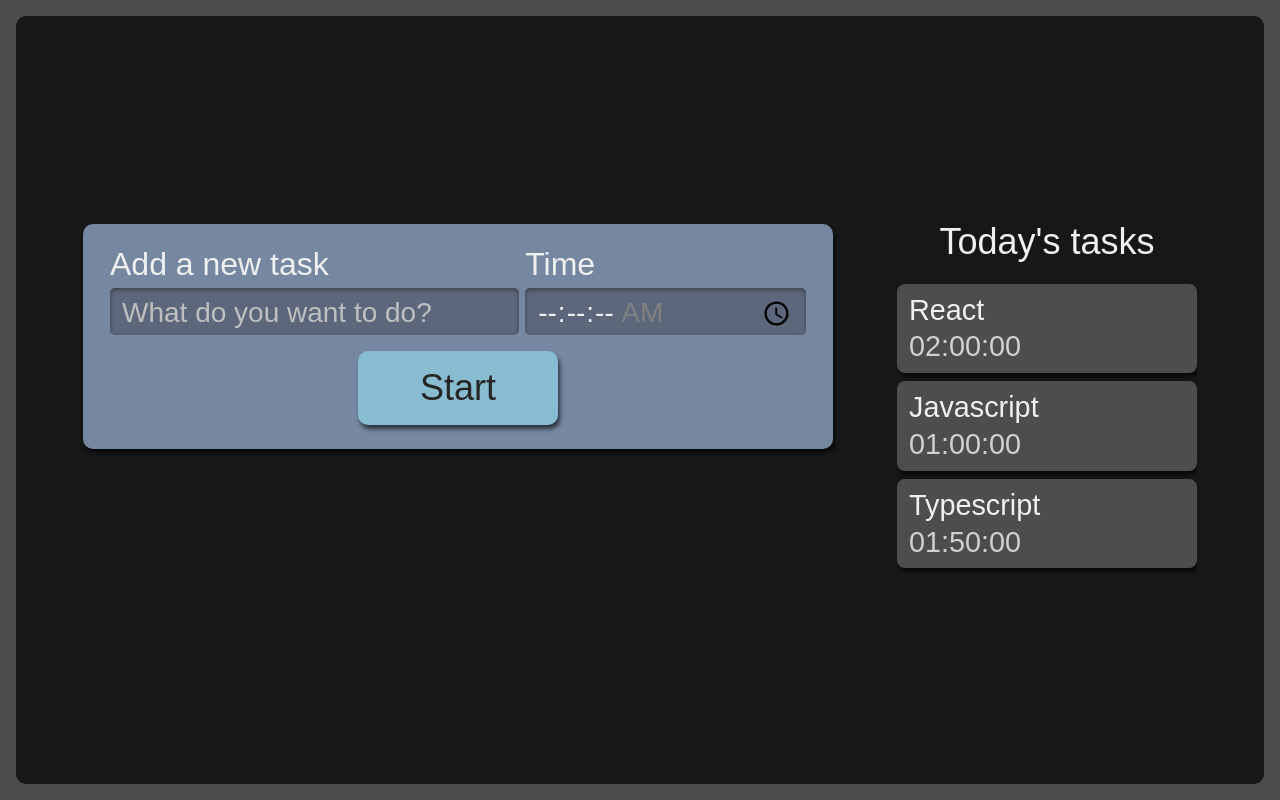
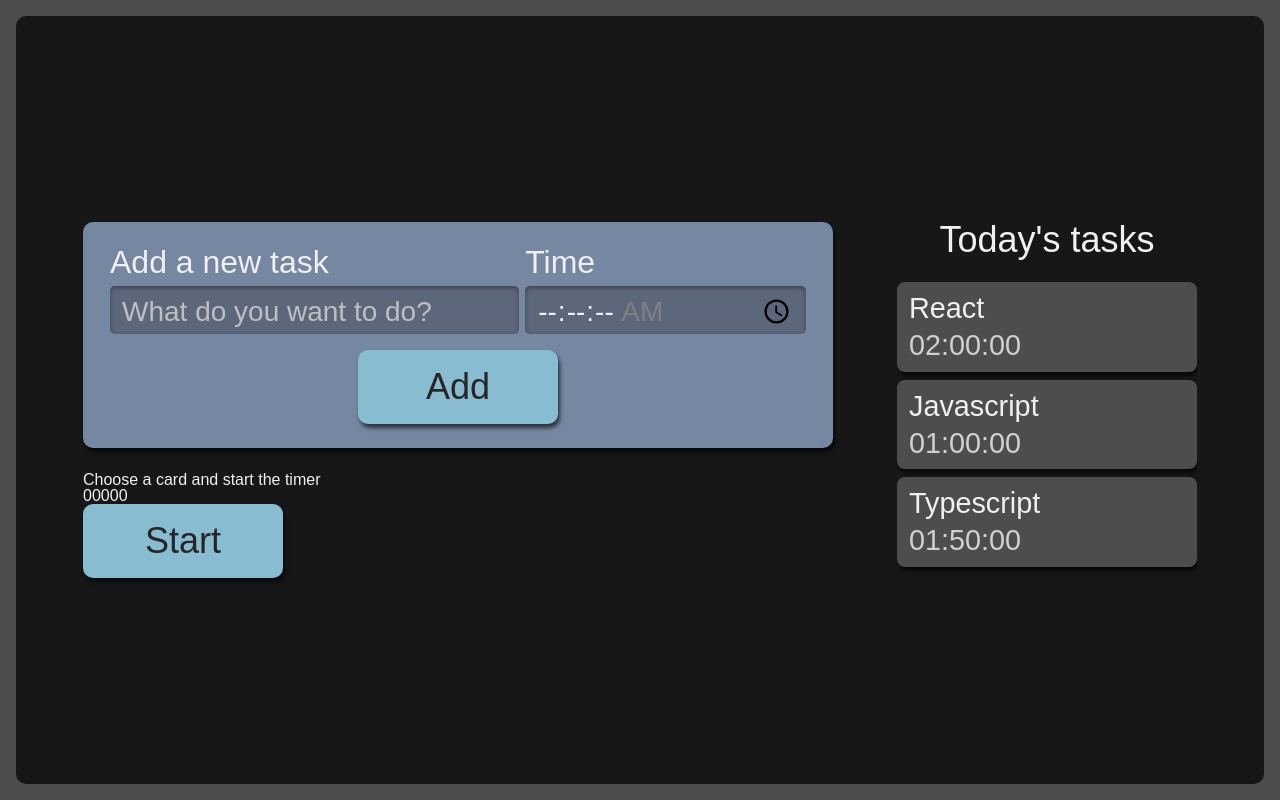
Before and after one commit to FlaviaBulad/timer-to-do, a React (Create React App) app: page / in a window 1280 px wide. Built offline with nearby package versions, Linux system fonts and the light colour scheme.

Commit message:
feat: :sparkles: add timer component

```diff
--- a/src/components/Form/Form.tsx
+++ b/src/components/Form/Form.tsx
@@ -26,7 +26,7 @@ export const Form = () => {
           required
         />
       </div>
-      <Button>Start</Button>
+      <Button>Add</Button>
     </form>
   );
 };
--- /dev/null
+++ b/src/components/Timer/Clock/Clock.tsx
@@ -0,0 +1,11 @@
+export const Clock = () => {
+  return (
+    <>
+      <span>0</span>
+      <span>0</span>
+      <span>0</span>
+      <span>0</span>
+      <span>0</span>
+    </>
+  );
+};
--- /dev/null
+++ b/src/components/Timer/Clock/index.ts
@@ -0,0 +1 @@
+export * from "./Clock";
--- /dev/null
+++ b/src/components/Timer/Timer.tsx
@@ -0,0 +1,16 @@
+import { Button } from "../Button";
+import { Clock } from "./Clock";
+
+export const Timer = () => {
+  return (
+    <div>
+      <p>Choose a card and start the timer</p>
+      <div>
+        <Clock />
+      </div>
+      <div>
+        <Button>Start</Button>
+      </div>
+    </div>
+  );
+};
--- /dev/null
+++ b/src/components/Timer/index.ts
@@ -0,0 +1 @@
+export * from "./Timer";
--- a/src/components/index.ts
+++ b/src/components/index.ts
@@ -1,3 +1,4 @@
 export * from "./Button/Button";
 export * from "./Form/Form";
 export * from "./List/List";
+export * from "./Timer/Timer";
--- a/src/pages/MainPage/MainPage.tsx
+++ b/src/pages/MainPage/MainPage.tsx
@@ -1,4 +1,4 @@
-import { Form, List } from "../../components";
+import { Form, List, Timer } from "../../components";
 import "./style.scss";
 
 export const MainPage = () => {
@@ -6,6 +6,7 @@ export const MainPage = () => {
     <div className="container">
       <Form />
       <List />
+      <Timer />
     </div>
   );
 };
```
